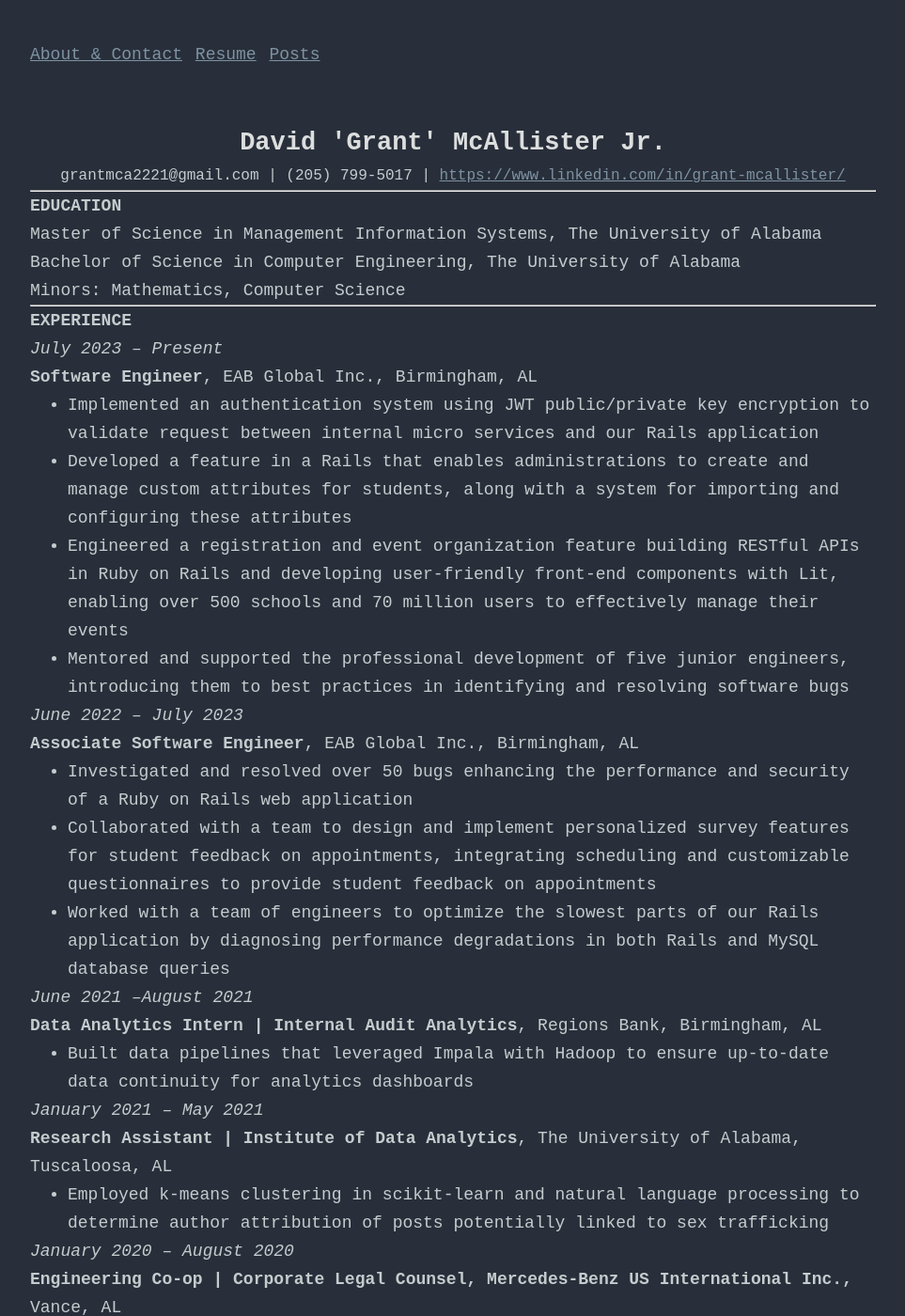
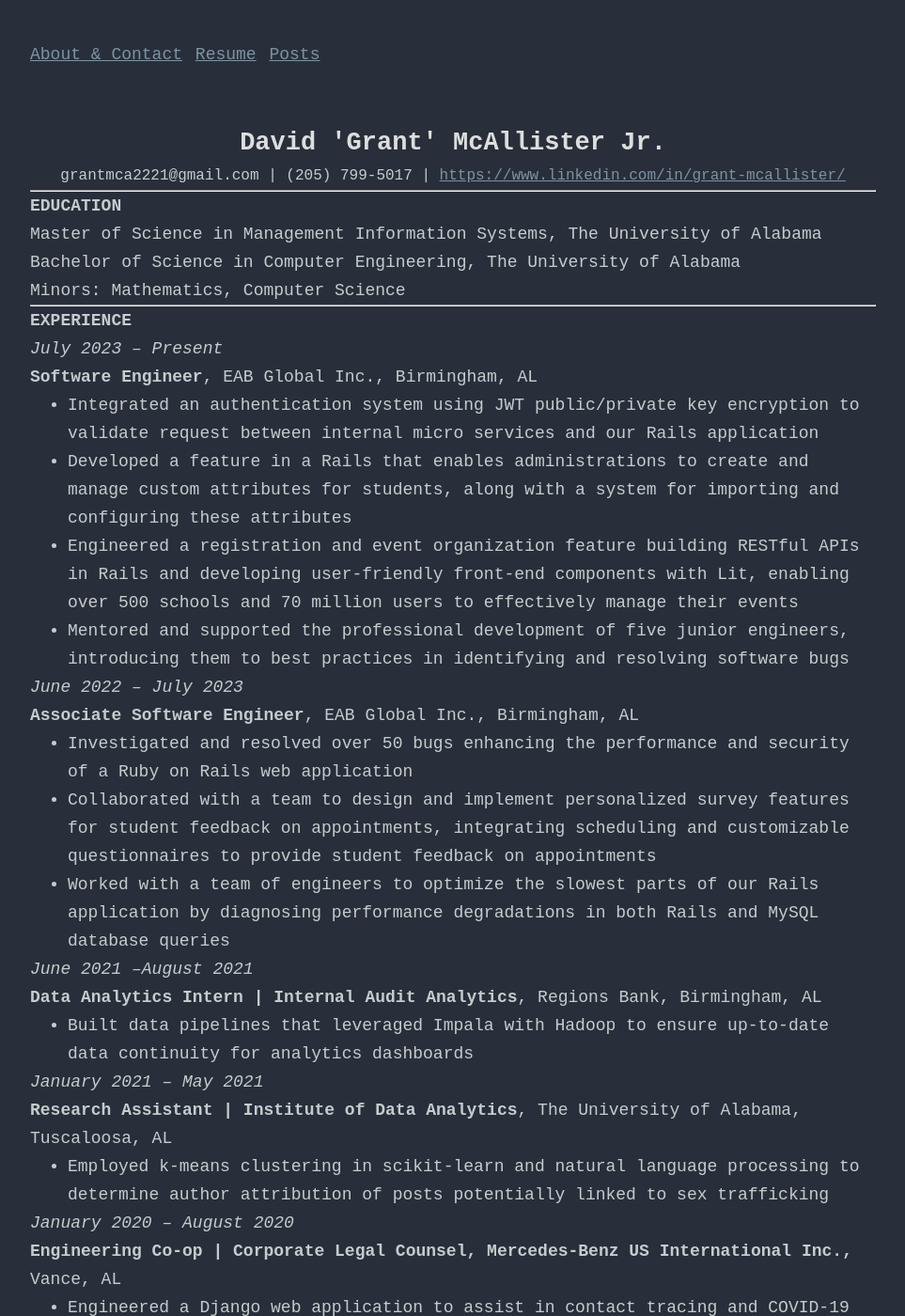
Before and after one commit to grantmca/grantmca.github.io, a Jekyll site: the page built from resume/index.html, in a window 1280 px wide and 1400 px high. Shown: the whole window at 94% size, without its empty margins (158-1121 px from the left). Built offline with Jekyll 4.4.1, drawn with Linux system fonts in a browser that asks for light colours; some of the changed text lies outside the part shown.

Commit message:
Some tweaks

```diff
--- a/resume/index.html
+++ b/resume/index.html
@@ -23,9 +23,9 @@
   <p><i>July 2023 – Present</i></p>
   <p><b>Software Engineer</b>, EAB Global Inc., Birmingham, AL</p>
   <ul>
-    <li>Implemented an authentication system using JWT public/private key encryption to validate request between internal micro services and our Rails application</li>
+    <li>Integrated an authentication system using JWT public/private key encryption to validate request between internal micro services and our Rails application</li>
     <li>Developed a feature in a Rails that enables administrations to create and manage custom attributes for students, along with a system for importing and configuring these attributes</li>
-    <li>Engineered a registration and event organization feature building RESTful APIs in Ruby on Rails and developing user-friendly front-end components with Lit, enabling over 500 schools and 70 million users to effectively manage their events</li>
+    <li>Engineered a registration and event organization feature building RESTful APIs in Rails and developing user-friendly front-end components with Lit, enabling over 500 schools and 70 million users to effectively manage their events</li>
     <li>Mentored and supported the professional development of five junior engineers, introducing them to best practices in identifying and resolving software bugs</li>
   </ul>
 </div>
@@ -73,7 +73,7 @@
     <p><b>TECHNICAL EXPERIENCE</b></p>
   </div>
   <ul>
-    <li><b>Languages & Databaes:</b> Ruby, Python, C/C++,  JavaScript/TypeScript, MySQL, PostgreSQL, SQLite, C#, HTML/CSS</li>
+    <li><b>Languages & Databaes:</b> Ruby, Python, C/C++,  JavaScript/TypeScript, MySQL, PostgreSQL, SQLite, HTML/CSS</li>
     <li><b>Frameworks & Libraries:</b> Ruby on Rails, Django Web Framework, Lit, ASP.NET Web Framework</li>
     <li><b>Tools:</b> Docker, Linux, Bash, Vim, Git, GitHub Actions, GitLab</li>
   </ul>
```
